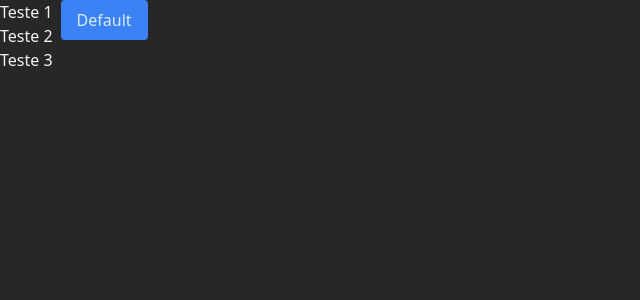
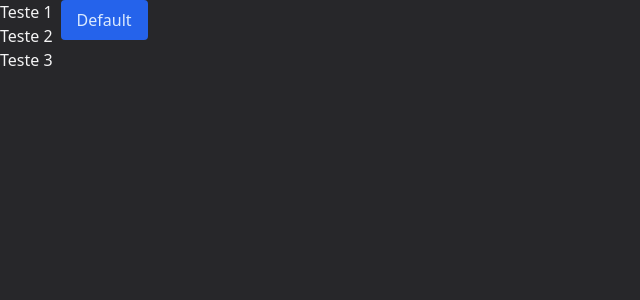
Before and after one commit to msoutto/random-picker, a React (Vite) app in the folder web/: page / in a window 1280 px wide. Shown: the top 300 px of the page, without its empty margins (0-640 px from the left). Built offline with nearby package versions, Linux system fonts and the light colour scheme.

Commit message:
Adjusting button css

```diff
--- a/web/src/global.css
+++ b/web/src/global.css
@@ -7,5 +7,5 @@ body {
 }
 
 .button {
-    @apply bg-blue-500 px-4 h-10 rounded text-blue-100 hover:bg-blue-700 transition-colors;
+    @apply bg-blue-600 px-4 h-10 rounded text-blue-100 hover:bg-blue-700 transition-colors;
 }
```
